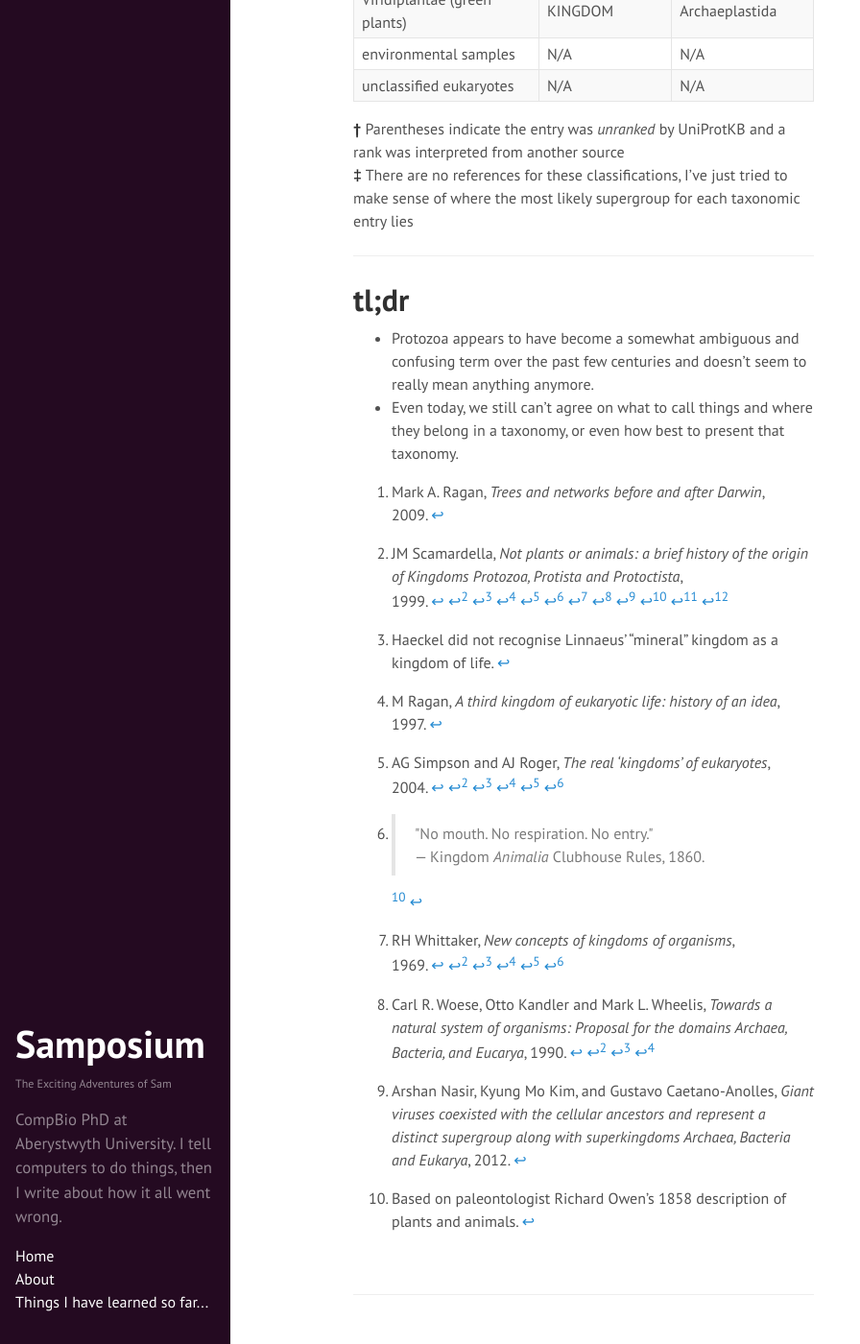
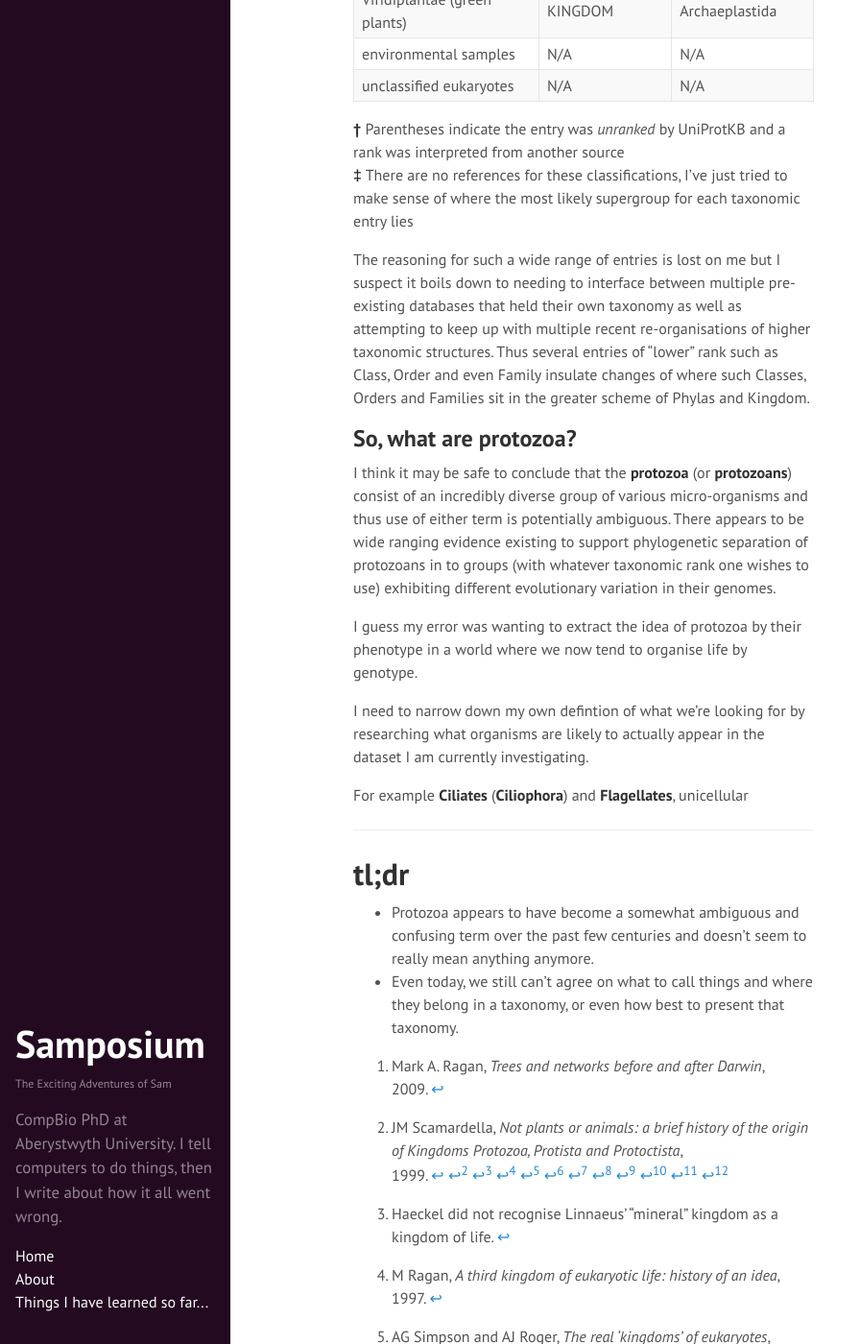
Before and after one commit to SamStudio8/samstudio8.github.io.off, a Jekyll site: the page built from _posts/2015-05-18-playing-phylogenetic-hide-seek.md, in a window 1280 px wide and 1400 px high, scrolled down 12822 px. Shown: the whole window at 96% size, without its empty margins (0-896 px from the left). Built offline with Jekyll 4.4.1, drawn with Linux system fonts in a browser that asks for light colours; Markdown is read by kramdown in place of the engine named in the settings.

Commit message:
Update 2015-05-18-playing-phylogenetic-hide-seek.md

```diff
--- a/_posts/2015-05-18-playing-phylogenetic-hide-seek.md
+++ b/_posts/2015-05-18-playing-phylogenetic-hide-seek.md
@@ -286,6 +286,27 @@ NCBI lists the following as entries beneath the Eukaryota domain\superkingdom:
 **†** Parentheses indicate the entry was *unranked* by UniProtKB and a rank was interpreted from another source
 **‡** There are no references for these classifications, I've just tried to make sense of where the most likely supergroup for each taxonomic entry lies
 
+The reasoning for such a wide range of entries is lost on me but I suspect it boils down to needing to
+interface between multiple pre-existing databases that held their own taxonomy as well as attempting to
+keep up with multiple recent re-organisations of higher taxonomic structures. Thus several entries of
+"lower" rank such as Class, Order and even Family insulate changes of where such Classes, Orders and Families
+sit in the greater scheme of Phylas and Kingdom.
+
+## So, what are protozoa?
+I think it may be safe to conclude that the **protozoa** (or **protozoans**) consist of an incredibly
+diverse group of various micro-organisms and thus use of either term is potentially ambiguous.
+There appears to be wide ranging evidence existing to support phylogenetic separation of protozoans
+in to groups (with whatever taxonomic rank one wishes to use) exhibiting different evolutionary variation
+in their genomes.
+
+I guess my error was wanting to extract the idea of protozoa by their phenotype in a world where
+we now tend to organise life by genotype.
+
+I need to narrow down my own defintion of what we're looking for by researching
+what organisms are likely to actually appear in the dataset I am currently investigating.
+
+For example **Ciliates** (**Ciliophora**) and **Flagellates**, unicellular
+
 * * *
 
 # tl;dr
```
